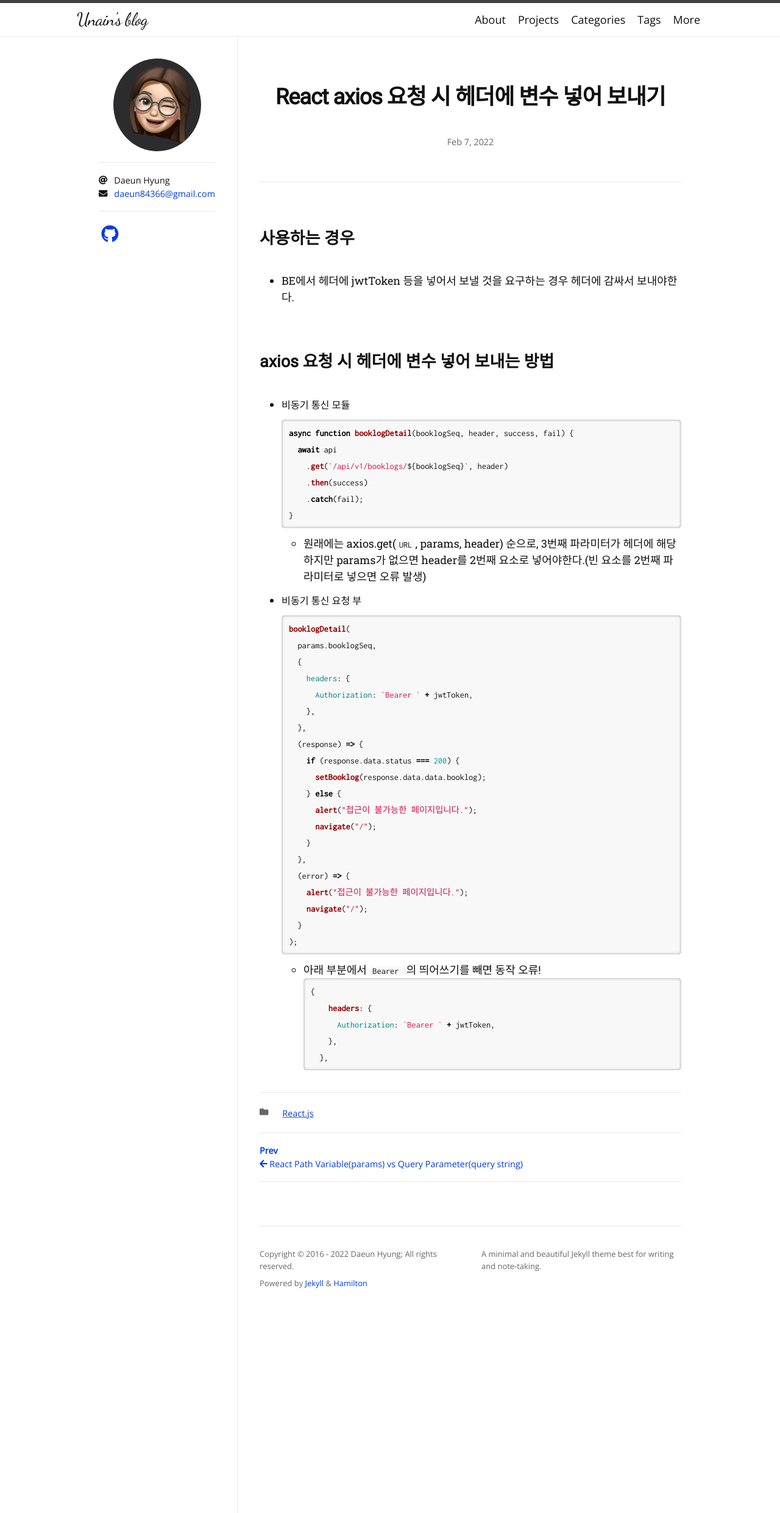
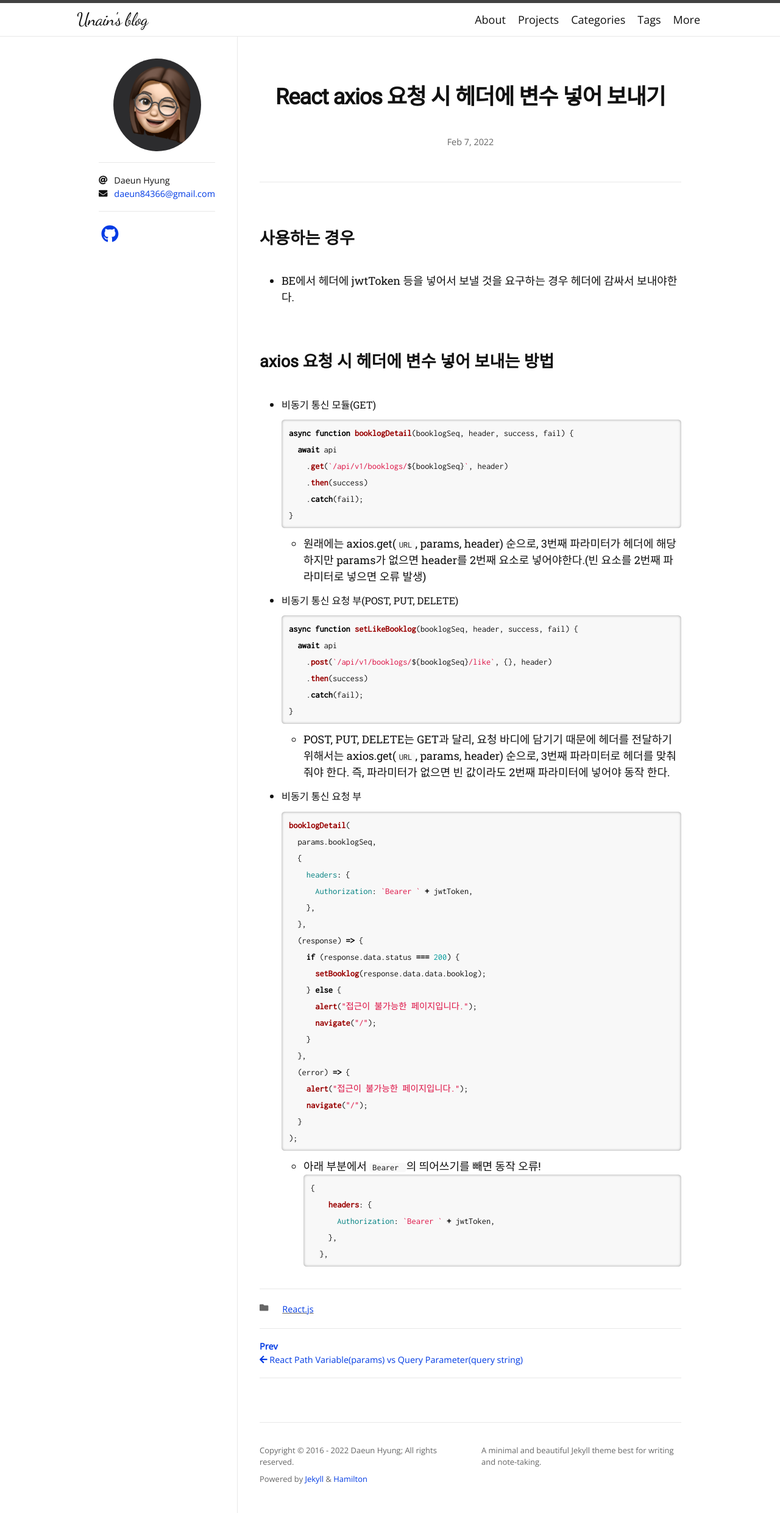
Before and after one commit to unain-dev/unain-dev.github.io, a Jekyll site: the page built from _posts/2022-02-07-React-jwtToken-Header.md, in a window 1280 px wide. Shown: the whole page at 61% size. Built offline with Jekyll 4.4.1, drawn with Linux system fonts in a browser that asks for light colours; nearby versions of some CDN libraries; some web fonts are replaced.

Commit message:
Modify: 리액트 헤더에 넣어보내기 + GET vs POST

````diff
--- a/_posts/2022-02-07-React-jwtToken-Header.md
+++ b/_posts/2022-02-07-React-jwtToken-Header.md
@@ -11,7 +11,7 @@ categories: React.js
 
 ## axios 요청 시 헤더에 변수 넣어 보내는 방법
 
-- 비동기 통신 모듈
+- 비동기 통신 모듈(GET)
 
   ```javascript
   async function booklogDetail(booklogSeq, header, success, fail) {
@@ -24,7 +24,21 @@ categories: React.js
 
   - 원래에는 axios.get(`URL`, params, header) 순으로, 3번째 파라미터가 헤더에 해당하지만 params가 없으면 header를 2번째 요소로 넣어야한다.(빈 요소를 2번째 파라미터로 넣으면 오류 발생)
 
+- 비동기 통신 요청 부(POST, PUT, DELETE)
+
+  ```javascript
+  async function setLikeBooklog(booklogSeq, header, success, fail) {
+    await api
+      .post(`/api/v1/booklogs/${booklogSeq}/like`, {}, header)
+      .then(success)
+      .catch(fail);
+  }
+  ```
+
+  - POST, PUT, DELETE는 GET과 달리, 요청 바디에 담기기 때문에 헤더를 전달하기 위해서는 axios.get(`URL`, params, header) 순으로, 3번째 파라미터로 헤더를 맞춰줘야 한다. 즉, 파라미터가 없으면 빈 값이라도 2번째 파라미터에 넣어야 동작 한다.
+
 - 비동기 통신 요청 부
+
   ```javascript
   booklogDetail(
     params.booklogSeq,
@@ -47,6 +61,7 @@ categories: React.js
     }
   );
   ```
+
   - 아래 부분에서 `Bearer `의 띄어쓰기를 빼면 동작 오류!
     ```javascript
     {
````
